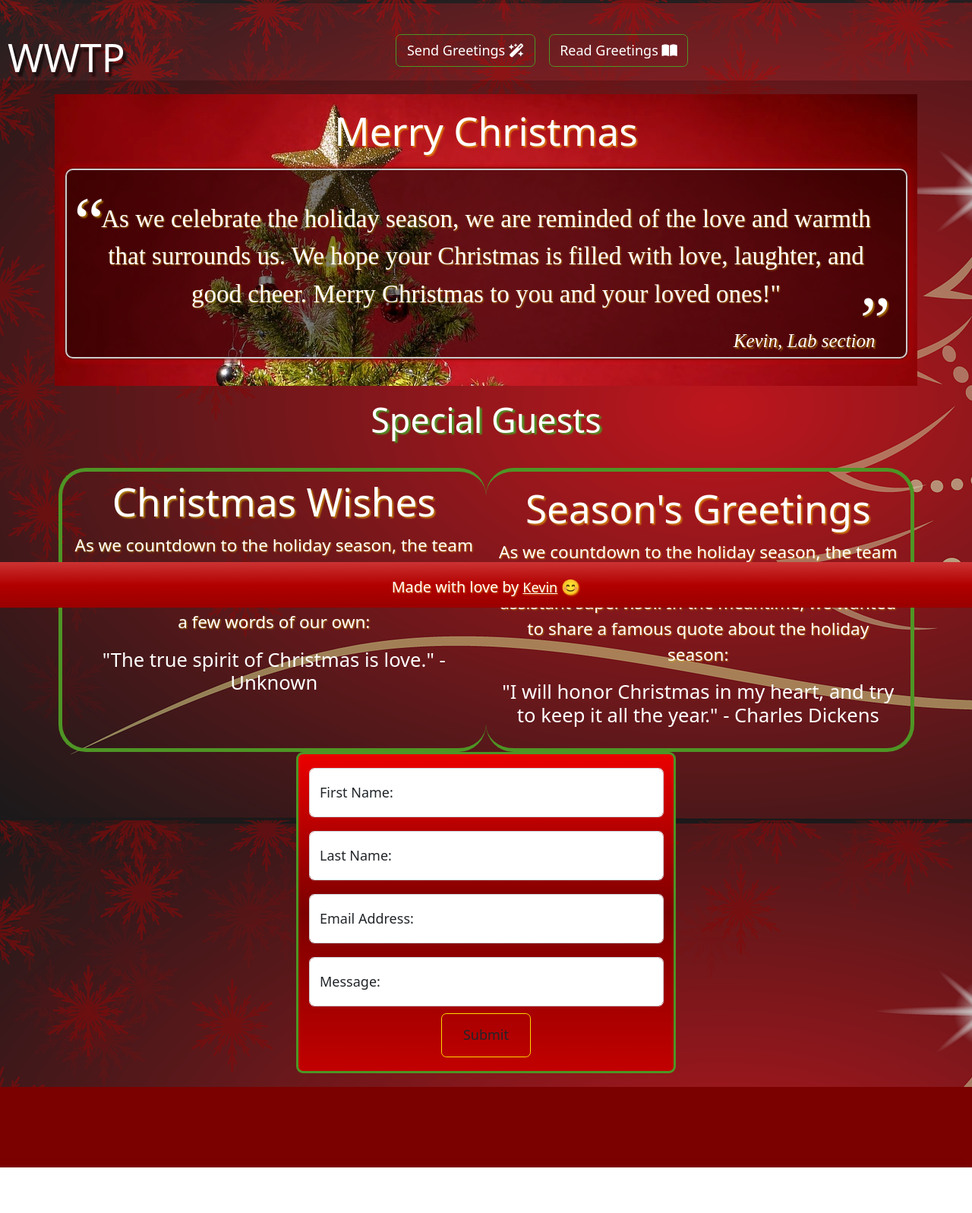
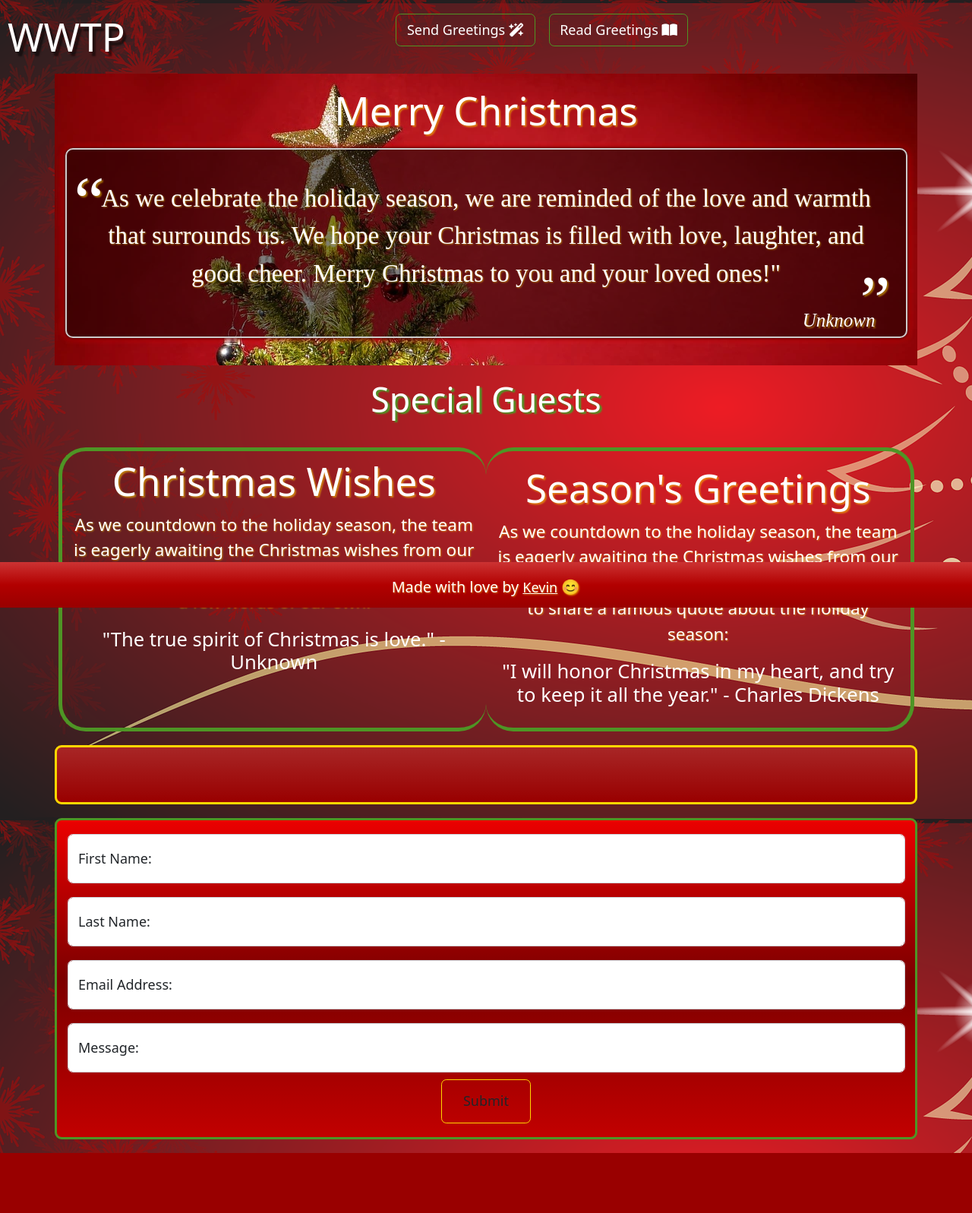
Before and after one commit to pseudo-safariac/christmas-webapp, a Flask app: page / in a window 1280 px wide. Shown: the whole page at 76% size. Before the commit the page ends 1537 px from the top, so only its background shows below. Run offline with Flask 3, Linux system fonts and the light colour scheme; parts of the project's set-up code (start-up, migrations or seed data) failed here and were passed over; some libraries are stand-ins or nearby versions; some web fonts are replaced.

Commit message:
Cleared the misshaping bug. Decorating now with SVG animations

```diff
--- a/blueprints/main/routes.py
+++ b/blueprints/main/routes.py
@@ -67,7 +67,7 @@ def index():
 
 		# Query the database for all messages
 		messages = MessageDB.query.all()
-		print(messages, type(messages), len(messages), [_ for _ in messages], messages[0])
+		print(f"The table has : {len(messages)} entries")
 
 		# Render the index template and pass in the messages as an argument
 		return render_template('index.html', messages=messages, form=form, title='Merry Christmas!')
--- a/blueprints/main/templates/index.html
+++ b/blueprints/main/templates/index.html
@@ -2,7 +2,7 @@
 {% block title %}{{ title }}{% endblock %}
 {% block style %}
 <style>
-  /* The button */
+  /* The button, not placed with CSS because of the bug */
   #btnTop {
     position: fixed; /* Fixed position */
     bottom: 20px; /* Place the button at the bottom of the page */
@@ -27,11 +27,7 @@
 {% endblock%}
 
 {% block body %}
-<button onclick="scrollToTop()" id="btnTop" title="Go to top">
-	<i class="fa-light fa-up"></i>
-</button>
-
-<div class="cover-container d-flex w-100 h-100 p-3 mx-auto flex-column" style="background-color: rgba(0, 0, 0, 0.2);">
+<div class="cover-container d-flex w-100 h-100 p-3 mx-auto flex-column">
 	<main class="px-md-5 w-70 mx-auto">
 		<div class="jumbotron" style="background-image: url(/static/img/christmas_1.webp);">
 			<div class="container text-center py-3">
@@ -42,9 +38,8 @@
 					<p  class="text-christmas">
 					  As we celebrate the holiday season, we are reminded of the love and warmth that surrounds us. We hope your Christmas is filled with love, laughter, and good cheer. Merry Christmas to you and your loved ones!"
 					</p>
-					<cite class="float-end">Kevin, Lab section</cite>
-				  </blockquote>
-
+					<cite class="float-end">Unknown</cite>
+				</blockquote>
 			</div>
 		</div>
 		<div class="py-3">
@@ -77,11 +72,16 @@
 				</div>
 			</div>
 
-			{% for message in messages %}
-				{{ macros.display_message(message) }}
-			{% endfor %}
 
-			<div class="container-fluid border border-3 border-pine_green rounded-3 bg-xmas_red form-gradient" style="width: 500px; margin : 0 auto">
+			<div class="container-fluid border border-3 border-gold rounded-3 bg-xmas_red bg-gradient py-3 p-5 my-3">
+				<div class="bg-image container-fluid py-3 text-center text-white">
+					{% for message in messages %}
+						{{ macros.display_message(message) }}
+					{% endfor %}
+				</div>
+			  </div>
+
+			<div class="container-fluid border border-3 border-pine_green rounded-3 bg-xmas_red form-gradient">
 				<form method="POST" action="" id="form-section">
 					{{ form.hidden_tag() }}
 					{{ form.csrf_token() }}
@@ -137,8 +137,6 @@
 							{{ form.message.label(class="col-form-label", for="message") }}
 						{% endif %}
 					</div>
-
-
 					<div class="mb-3 btn btn-outline-gold text-white">
 						{{ form.submit(class='btn btn-primary') }}
 					</div>
@@ -147,6 +145,9 @@
 		</section>
 	</main>
 </div>
+<button onclick="scrollToTop()" id="btnTop" title="Go to top">
+	<i class="fa-light fa-up"></i>
+</button>
 {% endblock %}
 {% block script %}
 <script>
--- a/static/scss/main.scss
+++ b/static/scss/main.scss
@@ -27,13 +27,6 @@ $theme-colors: (
   "light-blue": $light-blue,
 ));
 
-// Style the off-canvas container element
-.offcanvas-container {
-  // Set the container to be fixed to the top and left of the page
-  position: fixed;
-  top: 0;
-  left: -300px; // Set the width of the container to 300px
-}
   // Style the footer element
 footer {
   // Set the position of the footer to fixed
@@ -97,10 +90,6 @@ p {
 // call the mixin to generate the styles
 @include header-font-sizes();
 
-body {
-  background-color: red; // set the background color of the body element to red
-}
-
 blockquote {
   position: relative; /* This is important to make the pseudo-elements absolute */
   background-color: rgba(0, 0, 0, 0.5);
@@ -153,12 +142,12 @@ textarea {
 @mixin border-flare() {
   background-color: rgba(0, 0, 0, 0.5);
   position: relative;
-  font-size: 30px;
+  // font-size: 30px;
   color: white;
   font-family: serif;
   border: 3px solid white;
   border-radius: 10px;
-  padding: 40px;
+  // padding: 40px;
   box-shadow: 0 0 5px #000, 0 0 10px rgb(255, 81, 81), 0 0 10px rgb(250, 177, 177);
 }
 
--- a/templates/base.html
+++ b/templates/base.html
@@ -22,22 +22,20 @@
 	</head>
 	<body class="d-flex h-100 text-center bg-xmas_red">
 		<div class="d-flex row h-100 text-center bg-pine_green">
-		  <div class="bg-image" style="background-image: url(/static/img/christmas_2.webp);">
+		  <div class="bg-image" style="background-image: url(/static/img/christmas_2.webp); height: auto; width:auto;">
 			<header class="mb-auto">
-				<br>
 				<div>
 					<a href="#" tabindex="0">
 						<h1 class="float-md-start mb-0 text-white" style="padding: 0 10px; text-shadow: 4px 6px 2px rgba(0,0,0,0.5);">WWTP</h1>
-					  </a>
-					  <div class="d-flex justify-content-center mt-3 mx-2">
+					</a>
+					<div class="d-flex justify-content-center mt-3 mx-2">
 						<a class="btn btn-outline-pine_green text-white" href="#form-section" role="button">
-						  Send Greetings <i class="fa-solid fa-wand-magic-sparkles"></i>
+							Send Greetings <i class="fa-solid fa-wand-magic-sparkles"></i>
 						</a>
 						<a class="btn btn-outline-pine_green text-white mx-3" href="#read-greetings" role="button">
 							Read Greetings <i class="fa-solid fa-book-open"></i>
 						</a>
-					  </div>
-
+					</div>
 				</div>
 			</header>
 			{% block body %}{% endblock %}
--- a/templates/macros.html
+++ b/templates/macros.html
@@ -32,14 +32,10 @@
 
 
 {% macro display_message(message) %}
-  <div class="container-fluid border border-3 border-gold rounded-3 bg-xmas_red bg-gradient py-3 p-5 my-3">
-    <div class="container-fluid py-3 text-center text-white">
-      <div class="border rounded p-4 mb-4 border-flare" style="font-size: 14px;">
-        <p class="font-weight-bold">{{ message.message }}</p>
-        <p class="float-end text-sm" style="font-size: 12px;">
-          {{ message.name }} <span>({{ message.timestamp }})</span>
-        </p>
-      </div>
-    </div>
-  </div>
+<div class="border rounded p-4 mb-4 border-flare">
+  <p>{{ message.message }}</p>
+  <p class="float-end text-sm" style="font-size: 12px;">
+    {{ message.name }} <span>({{ message.timestamp }})</span>
+  </p>
+</div>
 {% endmacro %}
```
Also changed, not shown: static/css/main.min.css, 1 other file.
